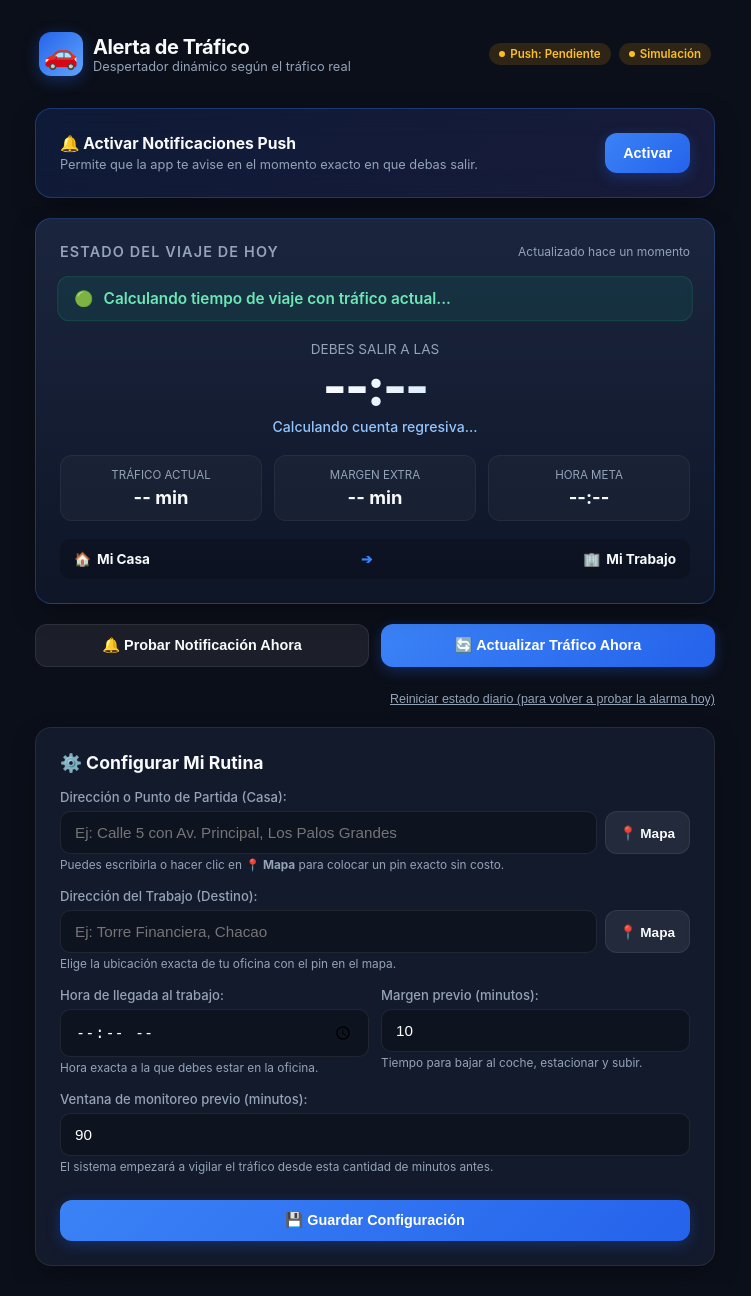
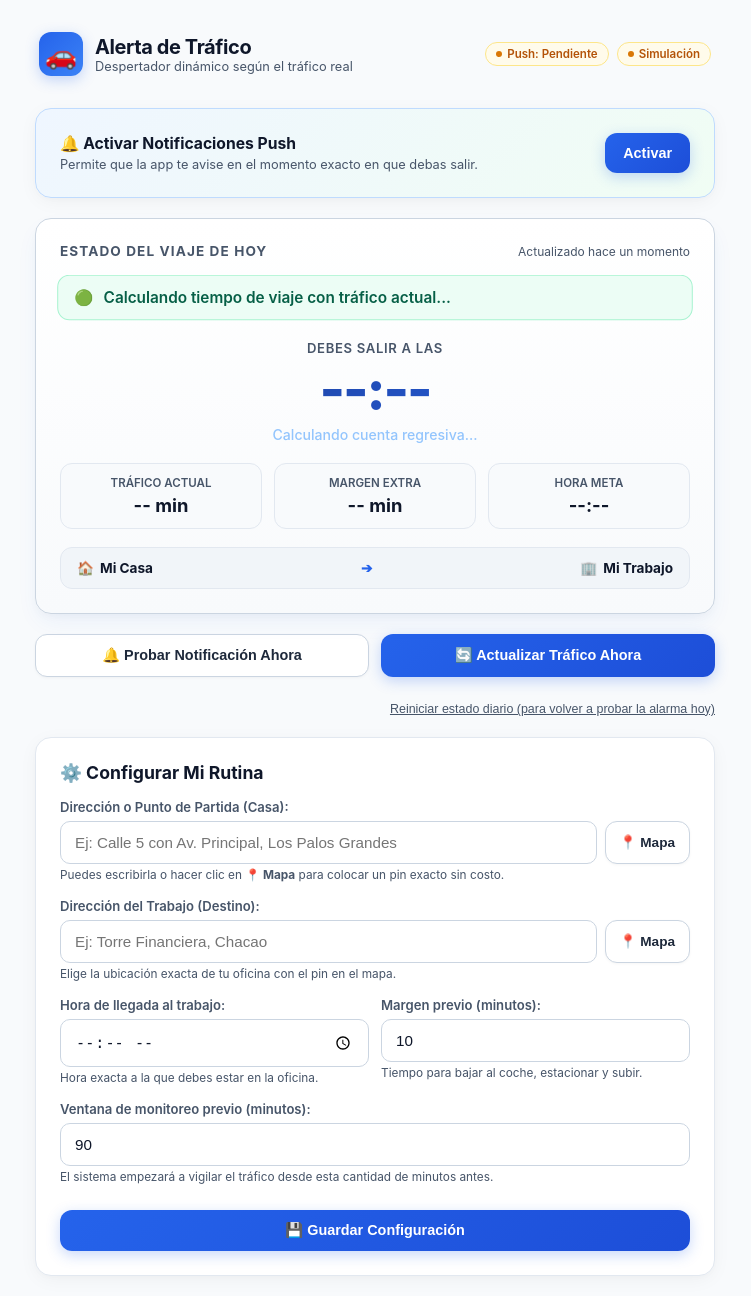
Before and after one commit to manuel-marg/Alerta-Trafico, a web app: file public/index.html in a window 1280 px wide. Shown: the whole page, without its empty margins (265-1016 px from the left). Before the commit the page ends 1266 px from the top, so only its background shows below. Run offline with its HTML, style and script files only (its server is not run), Linux system fonts and the light colour scheme.

Commit message:
feat(ui): redesign PWA with a clean, modern light theme and elevated card styling

```diff
--- a/public/index.html
+++ b/public/index.html
@@ -3,9 +3,9 @@
 <head>
   <meta charset="UTF-8" />
   <meta name="viewport" content="width=device-width, initial-scale=1.0, maximum-scale=1.0, user-scalable=no" />
-  <meta name="theme-color" content="#2563eb" />
+  <meta name="theme-color" content="#ffffff" />
   <meta name="apple-mobile-web-app-capable" content="yes" />
-  <meta name="apple-mobile-web-app-status-bar-style" content="black-translucent" />
+  <meta name="apple-mobile-web-app-status-bar-style" content="default" />
   <meta name="apple-mobile-web-app-title" content="Alerta Tráfico" />
   <link rel="manifest" href="/manifest.json" />
   <link rel="apple-touch-icon" href="/icons/icon-192.png" />
--- a/public/styles.css
+++ b/public/styles.css
@@ -1,18 +1,22 @@
 :root {
-  --bg-primary: #0b0f19;
-  --bg-secondary: #131b2e;
-  --bg-card: rgba(23, 32, 54, 0.7);
-  --border-color: rgba(255, 255, 255, 0.08);
-  --text-primary: #f8fafc;
-  --text-secondary: #94a3b8;
-  --accent-blue: #3b82f6;
-  --accent-blue-hover: #2563eb;
-  --accent-amber: #f59e0b;
-  --accent-emerald: #10b981;
-  --accent-rose: #f43f5e;
+  --bg-primary: #f8fafc;
+  --bg-secondary: #f1f5f9;
+  --bg-card: #ffffff;
+  --border-color: #e2e8f0;
+  --border-subtle: #f1f5f9;
+  --text-primary: #0f172a;
+  --text-secondary: #475569;
+  --text-muted: #94a3b8;
+  --accent-blue: #2563eb;
+  --accent-blue-hover: #1d4ed8;
+  --accent-blue-light: #eff6ff;
+  --accent-amber: #d97706;
+  --accent-emerald: #059669;
+  --accent-rose: #e11d48;
   --font-family: -apple-system, BlinkMacSystemFont, 'Segoe UI', Roboto, Helvetica, Arial, sans-serif;
   --radius: 16px;
-  --shadow: 0 10px 30px -10px rgba(0, 0, 0, 0.5);
+  --shadow: 0 4px 20px -2px rgba(0, 0, 0, 0.05), 0 2px 6px -1px rgba(0, 0, 0, 0.02);
+  --shadow-lg: 0 20px 35px -8px rgba(15, 23, 42, 0.12), 0 8px 16px -4px rgba(15, 23, 42, 0.06);
 }
 
 * {
@@ -52,25 +56,27 @@ header {
 .logo-group {
   display: flex;
   align-items: center;
-  gap: 10px;
+  gap: 12px;
 }
 
 .logo-icon {
-  font-size: 28px;
-  background: linear-gradient(135deg, #2563eb, #60a5fa);
+  font-size: 26px;
+  background: linear-gradient(135deg, #2563eb, #3b82f6);
+  color: white;
   width: 44px;
   height: 44px;
   display: flex;
   align-items: center;
   justify-content: center;
   border-radius: 12px;
-  box-shadow: 0 4px 15px rgba(37, 99, 235, 0.35);
+  box-shadow: 0 4px 14px rgba(37, 99, 235, 0.25);
 }
 
 h1 {
   font-size: 1.25rem;
   font-weight: 700;
   letter-spacing: -0.02em;
+  color: var(--text-primary);
 }
 
 .subtitle {
@@ -81,6 +87,7 @@ h1 {
 .badges-group {
   display: flex;
   gap: 8px;
+  align-items: center;
   flex-wrap: wrap;
 }
 
@@ -101,34 +108,75 @@ h1 {
 }
 
 .badge-green {
-  background: rgba(16, 185, 129, 0.15);
-  color: #34d399;
+  background: #ecfdf5;
+  color: #047857;
+  border: 1px solid #a7f3d0;
 }
 .badge-green .badge-dot {
-  background: #34d399;
-  box-shadow: 0 0 8px #34d399;
+  background: #059669;
 }
 
 .badge-yellow {
-  background: rgba(245, 158, 11, 0.15);
-  color: #fbbf24;
+  background: #fffbeb;
+  color: #b45309;
+  border: 1px solid #fde68a;
 }
 .badge-yellow .badge-dot {
-  background: #fbbf24;
+  background: #d97706;
 }
 
 .badge-red {
-  background: rgba(244, 63, 94, 0.15);
-  color: #fb7185;
+  background: #fff1f2;
+  color: #be123c;
+  border: 1px solid #fecdd3;
 }
 .badge-red .badge-dot {
-  background: #fb7185;
+  background: #e11d48;
+}
+
+/* User Pill & Auth Header Elements */
+.user-pill {
+  display: inline-flex;
+  align-items: center;
+  gap: 8px;
+  background: #eff6ff;
+  border: 1px solid #bfdbfe;
+  padding: 4px 10px;
+  border-radius: 20px;
+  font-size: 0.78rem;
+  font-weight: 600;
+  color: #1d4ed8;
+}
+
+.user-avatar {
+  font-size: 0.85rem;
+}
+
+.btn-logout {
+  background: none;
+  border: none;
+  color: #dc2626;
+  font-size: 0.72rem;
+  font-weight: 600;
+  cursor: pointer;
+  padding: 2px 6px;
+  border-radius: 6px;
+  transition: all 0.2s ease;
+}
+
+.btn-logout:hover {
+  background: #fee2e2;
+}
+
+.btn-sm {
+  padding: 5px 12px;
+  font-size: 0.76rem;
+  border-radius: 20px;
 }
 
 /* Cards */
 .card {
   background: var(--bg-card);
-  backdrop-filter: blur(16px);
   border: 1px solid var(--border-color);
   border-radius: var(--radius);
   padding: 24px;
@@ -138,8 +186,9 @@ h1 {
 }
 
 .card-hero {
-  border-color: rgba(59, 130, 246, 0.3);
-  background: linear-gradient(180deg, rgba(30, 41, 69, 0.85) 0%, rgba(15, 23, 42, 0.85) 100%);
+  border: 1px solid #cbd5e1;
+  background: linear-gradient(180deg, #ffffff 0%, #f8fafc 100%);
+  box-shadow: 0 10px 25px -5px rgba(37, 99, 235, 0.08), 0 4px 10px -2px rgba(0, 0, 0, 0.03);
 }
 
 .hero-header {
@@ -150,11 +199,11 @@ h1 {
 }
 
 .hero-title {
-  font-size: 0.9rem;
+  font-size: 0.85rem;
   text-transform: uppercase;
   letter-spacing: 0.08em;
   color: var(--text-secondary);
-  font-weight: 600;
+  font-weight: 700;
 }
 
 .alert-banner {
@@ -169,29 +218,29 @@ h1 {
   animation: pulse-border 2s infinite;
 }
 
-.alert-leave-now {
-  background: rgba(244, 63, 94, 0.2);
-  border: 1px solid rgba(244, 63, 94, 0.5);
-  color: #fca5a5;
+.alert-leave-now, .alert-urgent {
+  background: #fff1f2;
+  border: 1px solid #fecdd3;
+  color: #be123c;
   animation: pulse-border 1.5s infinite;
 }
 
 .alert-normal {
-  background: rgba(16, 185, 129, 0.1);
-  border: 1px solid rgba(16, 185, 129, 0.2);
-  color: #6ee7b7;
+  background: #ecfdf5;
+  border: 1px solid #a7f3d0;
+  color: #065f46;
 }
 
-.alert-night {
-  background: rgba(59, 130, 246, 0.12);
-  border: 1px solid rgba(59, 130, 246, 0.25);
-  color: #93c5fd;
+.alert-night, .alert-completed {
+  background: #eff6ff;
+  border: 1px solid #bfdbfe;
+  color: #1e40af;
 }
 
 .alert-waiting {
-  background: rgba(245, 158, 11, 0.12);
-  border: 1px solid rgba(245, 158, 11, 0.25);
-  color: #fde68a;
+  background: #fffbeb;
+  border: 1px solid #fde68a;
+  color: #92400e;
 }
 
 .big-time-display {
@@ -200,17 +249,20 @@ h1 {
 }
 
 .big-time-label {
-  font-size: 0.85rem;
+  font-size: 0.82rem;
   color: var(--text-secondary);
   margin-bottom: 4px;
+  font-weight: 600;
+  letter-spacing: 0.05em;
 }
 
 .big-time-value {
-  font-size: 3.2rem;
+  font-size: 3.4rem;
   font-weight: 800;
   letter-spacing: -0.04em;
-  line-height: 1;
-  background: linear-gradient(135deg, #ffffff 40%, #93c5fd 100%);
+  line-height: 1.1;
+  color: #1e3a8a;
+  background: linear-gradient(135deg, #1e3a8a 0%, #2563eb 100%);
   -webkit-background-clip: text;
   -webkit-text-fill-color: transparent;
 }
@@ -223,8 +275,8 @@ h1 {
 }
 
 .stat-box {
-  background: rgba(255, 255, 255, 0.03);
-  border: 1px solid rgba(255, 255, 255, 0.05);
+  background: #f8fafc;
+  border: 1px solid var(--border-color);
   border-radius: 12px;
   padding: 12px;
   text-align: center;
@@ -235,6 +287,7 @@ h1 {
   color: var(--text-secondary);
   text-transform: uppercase;
   margin-bottom: 4px;
+  font-weight: 600;
 }
 
 .stat-value {
@@ -248,10 +301,12 @@ h1 {
   align-items: center;
   justify-content: space-between;
   margin-top: 18px;
-  padding: 12px 14px;
-  background: rgba(0, 0, 0, 0.2);
-  border-radius: 10px;
+  padding: 12px 16px;
+  background: #f1f5f9;
+  border: 1px solid var(--border-color);
+  border-radius: 12px;
   font-size: 0.85rem;
+  color: var(--text-primary);
 }
 
 .route-point {
@@ -292,24 +347,26 @@ h1 {
 }
 
 .btn-primary {
-  background: linear-gradient(135deg, var(--accent-blue), #2563eb);
+  background: linear-gradient(135deg, #2563eb, #1d4ed8);
   color: white;
-  box-shadow: 0 4px 14px rgba(37, 99, 235, 0.3);
+  box-shadow: 0 4px 14px rgba(37, 99, 235, 0.25);
 }
 
 .btn-primary:hover {
-  background: linear-gradient(135deg, #2563eb, #1d4ed8);
+  background: linear-gradient(135deg, #1d4ed8, #1e40af);
   transform: translateY(-1px);
 }
 
 .btn-secondary {
-  background: rgba(255, 255, 255, 0.07);
-  color: var(--text-primary);
-  border: 1px solid var(--border-color);
+  background: #ffffff;
+  color: #1e293b;
+  border: 1px solid #cbd5e1;
+  box-shadow: 0 1px 3px rgba(0, 0, 0, 0.04);
 }
 
 .btn-secondary:hover {
-  background: rgba(255, 255, 255, 0.12);
+  background: #f8fafc;
+  border-color: #94a3b8;
 }
 
 .btn-full {
@@ -480,6 +540,7 @@ h1 {
   display: flex;
   align-items: center;
   gap: 8px;
+  color: var(--text-primary);
 }
 
 .form-group {
@@ -490,28 +551,29 @@ label {
   display: block;
   font-size: 0.82rem;
   color: var(--text-secondary);
-  font-weight: 500;
+  font-weight: 600;
   margin-bottom: 6px;
 }
 
 input[type="text"],
+input[type="email"],
 input[type="time"],
 input[type="number"],
 input[type="password"] {
   width: 100%;
   padding: 12px 14px;
-  background: rgba(0, 0, 0, 0.25);
-  border: 1px solid var(--border-color);
+  background: #ffffff;
+  border: 1px solid #cbd5e1;
   border-radius: 10px;
-  color: white;
+  color: var(--text-primary);
   font-size: 0.95rem;
   outline: none;
-  transition: border-color 0.2s;
+  transition: border-color 0.2s, box-shadow 0.2s;
 }
 
 input:focus {
   border-color: var(--accent-blue);
-  box-shadow: 0 0 0 3px rgba(59, 130, 246, 0.2);
+  box-shadow: 0 0 0 3px rgba(37, 99, 235, 0.15);
 }
 
 .form-row {
@@ -532,12 +594,13 @@ input:focus {
   align-items: center;
   justify-content: space-between;
   gap: 16px;
-  background: linear-gradient(135deg, rgba(37, 99, 235, 0.15), rgba(99, 102, 241, 0.15));
-  border: 1px solid rgba(59, 130, 246, 0.3);
+  background: linear-gradient(135deg, #eff6ff, #f0fdf4);
+  border: 1px solid #bfdbfe;
 }
 
 .push-banner-text h3 {
   font-size: 0.98rem;
+  color: var(--text-primary);
   margin-bottom: 4px;
 }
 
--- a/public/sw.js
+++ b/public/sw.js
@@ -1,6 +1,6 @@
 // Service Worker para Alerta de Tráfico PWA
 
-const CACHE_NAME = 'alerta-trafico-v2';
+const CACHE_NAME = 'alerta-trafico-v3';
 const STATIC_ASSETS = [
   '/',
   '/index.html',
```
Also changed, not shown: other parts of public/styles.css (+47 -125 lines).
